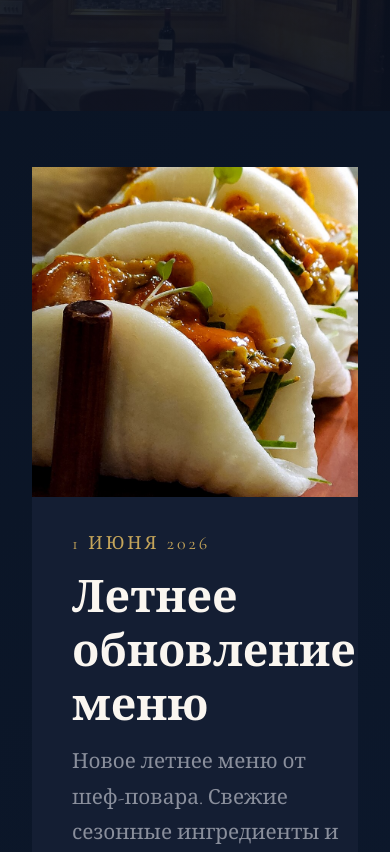
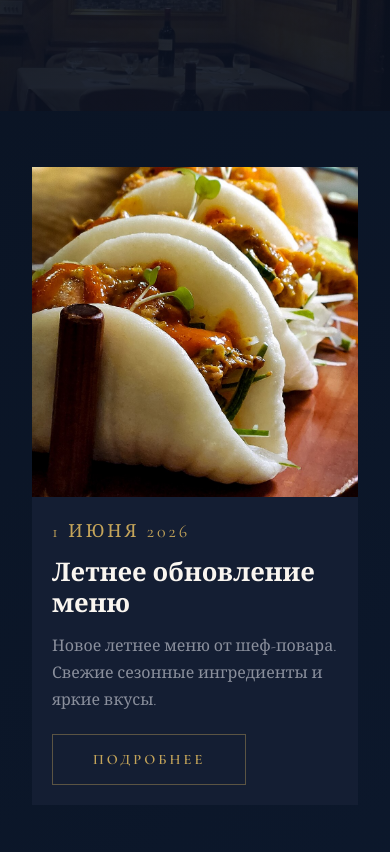
Before and after one commit to PunkAndDot/Turandot-WebSite, a website built with Vite: page pages/news.html in a window 390 px wide. Shown: the part 193-1045 px from the top of the page. Built offline with nearby package versions, Linux system fonts and the light colour scheme.

Commit message:
Fix news preview text size on mobile

```diff
--- a/css/styles.css
+++ b/css/styles.css
@@ -1667,6 +1667,18 @@ h4 { font-size: clamp(1.1rem, 2vw, 1.3rem); }
   .hero-btn {
     padding: 1rem 2rem;
     font-size: 0.85rem;
+  }
+
+  .preview__title {
+    font-size: 1.6rem !important;
+  }
+
+  .preview__text {
+    font-size: 1rem !important;
+  }
+
+  .preview__content {
+    padding: 1.25rem !important;
   }
 
   .nav__list {
```
